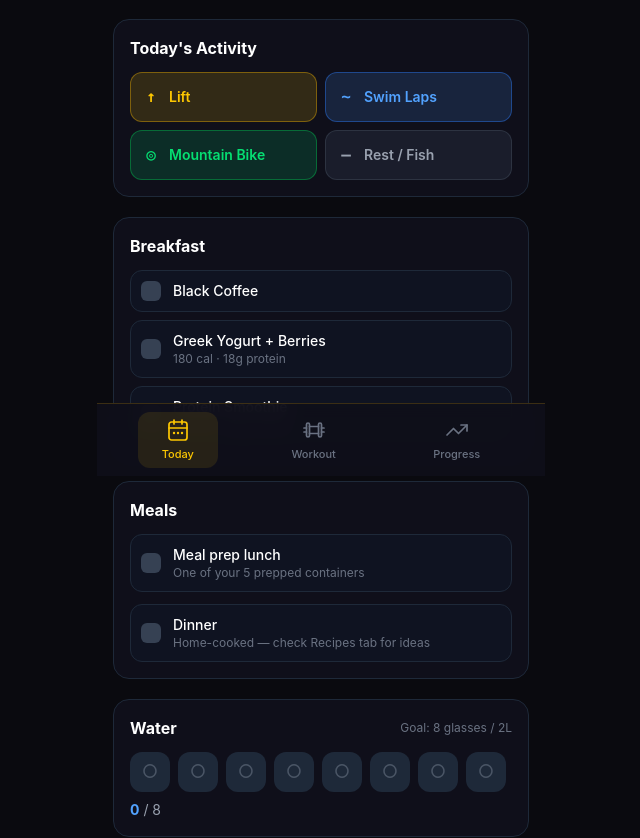
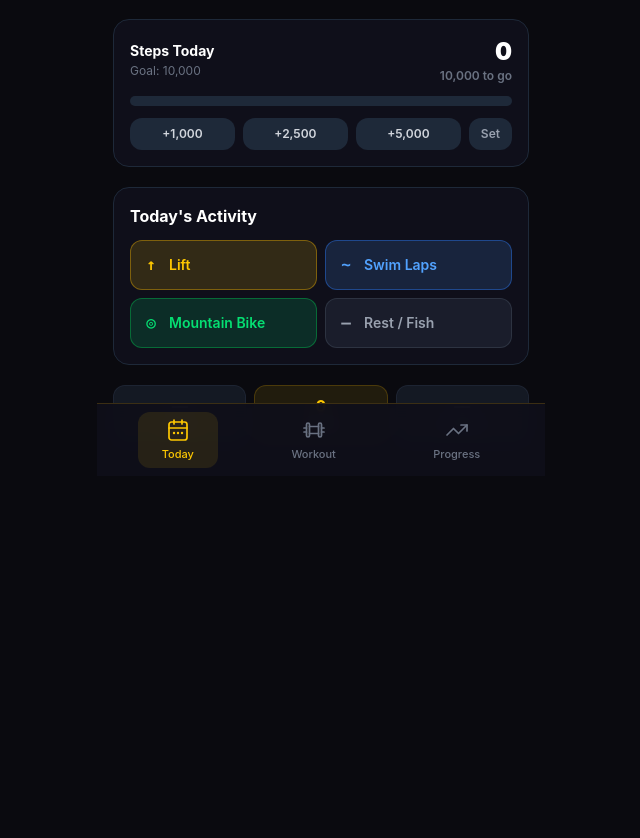
Before and after one commit to Coltasi/bws-shred-app, a Next.js app: page / in a window 1280 px wide. Shown: the part 324-1162 px from the top of the page, without its empty margins (319-959 px from the left). After the commit the page ends 863 px from the top, so only its background shows below. Built offline with nearby package versions, Linux system fonts and the light colour scheme.

Commit message:
feat: auto-save workout on completion, clearer completion state

```diff
--- a/app/components/TodayTab.tsx
+++ b/app/components/TodayTab.tsx
@@ -11,6 +11,7 @@ interface TodayTabProps {
 }
 
 const ROTATION_KEY = "bws-rotation-index";
+const STEP_GOAL = 10000;
 
 function getRotationIndex(): number {
   if (typeof window === "undefined") return 0;
@@ -25,7 +26,7 @@ function advanceRotation() {
 
 const ACTIVITIES: { type: ActivityType; label: string; color: string; icon: string }[] = [
   { type: "lift",  label: "Lift",          color: "yellow", icon: "↑" },
-  { type: "swim",  label: "Swim Laps",    color: "blue",   icon: "~" },
+  { type: "swim",  label: "Swim Laps",     color: "blue",   icon: "~" },
   { type: "bike",  label: "Mountain Bike", color: "green",  icon: "◎" },
   { type: "rest",  label: "Rest / Fish",   color: "gray",   icon: "—" },
 ];
@@ -37,25 +38,20 @@ const COLOR = {
   gray:   { bg: "bg-gray-700/30 border-gray-600/40",     text: "text-gray-400",   active: "bg-gray-500 text-white border-gray-500"    },
 };
 
-const BREAKFAST = [
-  { key: "coffee",   label: "Black Coffee",          cal: 0,   protein: 0  },
-  { key: "yogurt",   label: "Greek Yogurt + Berries", cal: 180, protein: 18 },
-  { key: "smoothie", label: "Protein Smoothie",       cal: 310, protein: 30 },
-];
+const STEP_INCREMENTS = [1000, 2500, 5000];
 
 const isWeekend = () => { const d = new Date().getDay(); return d === 0 || d === 6; };
 
 export default function TodayTab({ onNavigate }: TodayTabProps) {
-  const [activity, setActivity]     = useState<ActivityType>(null);
-  const [checkedMeals, setCheckedMeals] = useState<Record<string, boolean>>({});
-  const [waterCount, setWaterCount] = useState(0);
-  const [workoutDone, setWorkoutDone] = useState(false);
-  const [rotationIdx, setRotationIdx] = useState(0);
+  const [activity, setActivity]               = useState<ActivityType>(null);
+  const [workoutDone, setWorkoutDone]         = useState(false);
+  const [rotationIdx, setRotationIdx]         = useState(0);
   const [selectedWorkoutKey, setSelectedWorkoutKey] = useState<string>("");
-  const [sleepHours, setSleepHours] = useState<number | null>(null);
-  const [lunchDone, setLunchDone]   = useState(false);
-  const [dinnerDone, setDinnerDone] = useState(false);
-  const [swimMeters, setSwimMeters] = useState<number>(0);
+  const [sleepHours, setSleepHours]           = useState<number | null>(null);
+  const [swimMeters, setSwimMeters]           = useState<number>(0);
+  const [steps, setSteps]                     = useState<number>(0);
+  const [stepInput, setStepInput]             = useState<string>("");
+  const [showStepInput, setShowStepInput]     = useState(false);
 
   const dateKey = new Date().toDateString();
 
@@ -66,15 +62,12 @@ export default function TodayTab({ onNavigate }: TodayTabProps) {
     const saved = localStorage.getItem(`bws-today-${dateKey}`);
     if (saved) {
       const p = JSON.parse(saved);
-      setCheckedMeals(p.meals || {});
-      setWaterCount(p.water || 0);
       setWorkoutDone(p.workoutDone || false);
       setActivity(p.activity ?? null);
       setSleepHours(p.sleep ?? null);
-      setLunchDone(p.lunchDone || false);
-      setDinnerDone(p.dinnerDone || false);
       if (p.selectedWorkoutKey) setSelectedWorkoutKey(p.selectedWorkoutKey);
       if (p.swimMeters) setSwimMeters(p.swimMeters);
+      if (p.steps) setSteps(p.steps);
     }
   }, [dateKey]);
 
@@ -84,14 +77,6 @@ export default function TodayTab({ onNavigate }: TodayTabProps) {
   };
 
   const selectActivity = (a: ActivityType) => { setActivity(a); persist({ activity: a }); };
-
-  const toggleMeal = (key: string) => {
-    const updated = { ...checkedMeals, [key]: !checkedMeals[key] };
-    setCheckedMeals(updated);
-    persist({ meals: updated });
-  };
-
-  const setWater = (n: number) => { setWaterCount(n); persist({ water: n }); };
 
   const adjustSleep = (delta: number) => {
     const current = sleepHours ?? 7;
@@ -107,19 +92,31 @@ export default function TodayTab({ onNavigate }: TodayTabProps) {
     persist({ workoutDone: updated });
   };
 
+  const addSteps = (n: number) => {
+    const v = steps + n;
+    setSteps(v);
+    persist({ steps: v });
+  };
+
+  const setStepsManual = () => {
+    const v = parseInt(stepInput.replace(/,/g, ""), 10);
+    if (!isNaN(v) && v >= 0) {
+      setSteps(v);
+      persist({ steps: v });
+    }
+    setStepInput("");
+    setShowStepInput(false);
+  };
+
   const nextWorkoutKey = workoutRotation[rotationIdx];
   const chosenWorkout = workouts[selectedWorkoutKey] || workouts[nextWorkoutKey];
+  const pickWorkout = (key: string) => { setSelectedWorkoutKey(key); persist({ selectedWorkoutKey: key }); };
 
-  const pickWorkout = (key: string) => {
-    setSelectedWorkoutKey(key);
-    persist({ selectedWorkoutKey: key });
-  };
-
-  const breakfastDone = BREAKFAST.filter(b => checkedMeals[b.key]).length;
   const activityDone = workoutDone || activity === "swim" || activity === "bike";
-  const totalChecks = BREAKFAST.length + 1 + 1 + (activityDone ? 0 : 1) + (waterCount >= 8 ? 0 : 1);
-  const doneChecks  = breakfastDone + (lunchDone ? 1 : 0) + (dinnerDone ? 1 : 0) + (activityDone ? 1 : 0) + Math.min(waterCount, 8) / 8;
-  const progress = Math.round((doneChecks / (BREAKFAST.length + 2 + 1 + 1)) * 100);
+  const stepPct = Math.min((steps / STEP_GOAL) * 100, 100);
+  const progress = Math.round(
+    ((activityDone ? 1 : 0) + (sleepHours && sleepHours >= 7 ? 1 : 0) + (steps >= STEP_GOAL ? 1 : 0)) / 3 * 100
+  );
 
   const hour = new Date().getHours();
   const greeting = hour < 12 ? "Good morning" : hour < 17 ? "Good afternoon" : "Good evening";
@@ -140,21 +137,21 @@ export default function TodayTab({ onNavigate }: TodayTabProps) {
         <div className="mt-3">
           <div className="flex justify-between text-xs text-gray-400 mb-1">
             <span>Daily Progress</span>
-            <span className="text-yellow-400 font-bold">{Math.min(progress, 100)}%</span>
+            <span className="text-yellow-400 font-bold">{progress}%</span>
           </div>
           <div className="h-2 bg-gray-800 rounded-full overflow-hidden">
             <div className="h-full bg-gradient-to-r from-yellow-400 to-orange-400 rounded-full transition-all duration-500"
-              style={{ width: `${Math.min(progress, 100)}%` }} />
+              style={{ width: `${progress}%` }} />
           </div>
         </div>
       </div>
 
-      {/* Sleep Tracker */}
+      {/* Sleep */}
       <div className="bg-[#0f0f1a] border border-gray-800 rounded-2xl p-4">
         <div className="flex items-center justify-between">
           <div>
             <h3 className="font-bold text-white text-sm">Sleep Last Night</h3>
-            <p className="text-xs text-gray-500 mt-0.5">Garmin logged</p>
+            <p className="text-xs text-gray-500 mt-0.5">Log from Garmin</p>
           </div>
           <div className="flex items-center gap-3">
             <button onClick={() => adjustSleep(-0.5)}
@@ -176,6 +173,74 @@ export default function TodayTab({ onNavigate }: TodayTabProps) {
             <p className={`text-xs mt-1 ${sleepHours >= 7.5 ? "text-green-400" : sleepHours >= 6 ? "text-yellow-400" : "text-red-400"}`}>
               {sleepHours >= 7.5 ? "Well rested — great for muscle recovery" : sleepHours >= 6 ? "Decent — aim for 7.5h+" : "Low — prioritise sleep tonight"}
             </p>
+          </div>
+        )}
+      </div>
+
+      {/* Steps */}
+      <div className="bg-[#0f0f1a] border border-gray-800 rounded-2xl p-4">
+        <div className="flex items-center justify-between mb-3">
+          <div>
+            <h3 className="font-bold text-white text-sm">Steps Today</h3>
+            <p className="text-xs text-gray-500 mt-0.5">Goal: {STEP_GOAL.toLocaleString()}</p>
+          </div>
+          <div className="text-right">
+            <p className="text-2xl font-black text-white">{steps.toLocaleString()}</p>
+            <p className={`text-xs font-semibold ${steps >= STEP_GOAL ? "text-green-400" : "text-gray-500"}`}>
+              {steps >= STEP_GOAL ? "Goal reached! 🎉" : `${(STEP_GOAL - steps).toLocaleString()} to go`}
+            </p>
+          </div>
+        </div>
+
+        {/* Progress bar */}
+        <div className="h-2.5 bg-gray-800 rounded-full overflow-hidden mb-3">
+          <div
+            className={`h-full rounded-full transition-all duration-500 ${steps >= STEP_GOAL ? "bg-green-400" : "bg-yellow-400"}`}
+            style={{ width: `${stepPct}%` }}
+          />
+        </div>
+
+        {/* Quick add buttons */}
+        <div className="flex gap-2 items-center">
+          {STEP_INCREMENTS.map(n => (
+            <button key={n}
+              onClick={() => addSteps(n)}
+              className="flex-1 py-2 rounded-xl bg-gray-800 text-gray-300 text-xs font-semibold hover:bg-gray-700 transition-all">
+              +{n.toLocaleString()}
+            </button>
+          ))}
+          <button
+            onClick={() => setShowStepInput(!showStepInput)}
+            className="py-2 px-3 rounded-xl bg-gray-800 text-gray-400 text-xs font-semibold hover:bg-gray-700"
+          >
+            Set
+          </button>
+          {steps > 0 && (
+            <button
+              onClick={() => { setSteps(0); persist({ steps: 0 }); }}
+              className="py-2 px-3 rounded-xl bg-gray-900 text-gray-600 text-xs hover:text-gray-400"
+            >
+              ↺
+            </button>
+          )}
+        </div>
+
+        {/* Manual entry */}
+        {showStepInput && (
+          <div className="flex gap-2 mt-2">
+            <input
+              type="number"
+              inputMode="numeric"
+              placeholder="Enter exact steps"
+              value={stepInput}
+              onChange={e => setStepInput(e.target.value)}
+              onKeyDown={e => e.key === "Enter" && setStepsManual()}
+              className="flex-1 bg-gray-900 border border-gray-700 rounded-xl px-3 py-2 text-sm text-white placeholder-gray-600 outline-none focus:border-yellow-500/50"
+            />
+            <button onClick={setStepsManual}
+              className="px-4 py-2 bg-yellow-400 text-black text-sm font-bold rounded-xl hover:bg-yellow-300">
+              Set
+            </button>
           </div>
         )}
       </div>
@@ -203,7 +268,6 @@ export default function TodayTab({ onNavigate }: TodayTabProps) {
       {/* Lift Panel */}
       {activity === "lift" && (
         <div className="bg-[#0f0f1a] border border-gray-800 rounded-2xl p-4 space-y-4">
-          {/* Workout picker */}
           <div>
             <p className="text-xs text-gray-500 uppercase tracking-wider mb-2">Which workout today?</p>
             <div className="flex gap-2 overflow-x-auto pb-1">
@@ -212,17 +276,14 @@ export default function TodayTab({ onNavigate }: TodayTabProps) {
                 const isSelected = selectedWorkoutKey === key;
                 const isSuggested = key === nextWorkoutKey;
                 return (
-                  <button
-                    key={key}
-                    onClick={() => pickWorkout(key)}
+                  <button key={key} onClick={() => pickWorkout(key)}
                     className={`flex-shrink-0 flex flex-col items-center px-3 py-2 rounded-xl border text-xs font-semibold transition-all min-w-[60px] ${
                       isSelected
                         ? "bg-yellow-400 text-black border-yellow-400"
                         : isSuggested
                         ? "bg-yellow-400/10 text-yellow-300 border-yellow-500/30"
                         : "bg-gray-900 text-gray-400 border-gray-700 hover:border-gray-500"
-                    }`}
-                  >
+                    }`}>
                     <span className="text-base">{w.emoji}</span>
                     <span className="mt-0.5 uppercase tracking-tight">{key}</span>
                     {isSuggested && !isSelected && (
@@ -234,7 +295,6 @@ export default function TodayTab({ onNavigate }: TodayTabProps) {
             </div>
           </div>
 
-          {/* Chosen workout preview */}
           <div>
             <div className="flex items-center justify-between mb-2">
               <h3 className="font-bold text-white">{chosenWorkout.emoji} {chosenWorkout.name}</h3>
@@ -263,12 +323,11 @@ export default function TodayTab({ onNavigate }: TodayTabProps) {
                 ? "bg-green-500/20 text-green-400 border border-green-500/30"
                 : "bg-yellow-400 text-black hover:bg-yellow-300"
             }`}>
-            {workoutDone ? `Done! Next suggested: ${workoutRotation[(rotationIdx) % workoutRotation.length]}` : "Mark Workout Complete"}
+            {workoutDone ? `Done! Next: ${workoutRotation[rotationIdx % workoutRotation.length]}` : "Mark Workout Complete"}
           </button>
         </div>
       )}
 
-      {/* Active Recovery */}
       {activity === "swim" && (
         <div className="bg-blue-500/10 border border-blue-500/30 rounded-2xl p-4 space-y-4">
           <h3 className="font-bold text-white">Swim Session</h3>
@@ -300,101 +359,29 @@ export default function TodayTab({ onNavigate }: TodayTabProps) {
                 className="text-xs text-gray-600 hover:text-gray-400">Reset</button>
             )}
           </div>
-          <p className="text-xs text-gray-400">Great full-body cardio with zero joint impact.</p>
         </div>
       )}
+
       {activity === "bike" && <ActiveCard title="Mountain Bike" color="green"
-        tip="Any length counts. The elevation changes and resistance burn serious calories — enjoy it." />}
+        tip="Any length counts. The elevation and resistance burn serious calories — enjoy it." />}
       {activity === "rest" && <ActiveCard title="Rest Day" color="gray"
         tip="Recovery is when muscle growth actually happens. Fish, relax, come back fresh." />}
 
-      {/* Weekend Alcohol Note */}
+      {/* Weekend note */}
       {isWeekend() && (
         <div className="bg-purple-500/10 border border-purple-500/20 rounded-2xl p-3">
-          <p className="text-xs text-purple-300 font-semibold">Weekend — Vermouth</p>
-          <p className="text-xs text-gray-400 mt-0.5">1–2 glasses is fine. Try Yzaguirre or Zarzaparilla. Enjoy it without guilt — consistency over perfection.</p>
+          <p className="text-xs text-purple-300 font-semibold">Weekend — Enjoy it</p>
+          <p className="text-xs text-gray-400 mt-0.5">Consistency over perfection. One off day doesn&apos;t undo your progress.</p>
         </div>
       )}
 
-      {/* Breakfast */}
-      <div className="bg-[#0f0f1a] border border-gray-800 rounded-2xl p-4">
-        <h3 className="font-bold text-white mb-3">Breakfast</h3>
-        <div className="space-y-2">
-          {BREAKFAST.map(b => (
-            <button key={b.key} onClick={() => toggleMeal(b.key)}
-              className={`w-full flex items-center gap-3 p-2.5 rounded-xl transition-all text-left ${
-                checkedMeals[b.key] ? "bg-green-500/10 border border-green-500/20" : "bg-gray-900/50 border border-gray-800"
-              }`}>
-              <span className={`w-5 h-5 rounded-md flex-shrink-0 flex items-center justify-center text-xs ${
-                checkedMeals[b.key] ? "bg-green-500 text-white" : "bg-gray-700 text-gray-500"
-              }`}>{checkedMeals[b.key] ? "✓" : ""}</span>
-              <div className="flex-1">
-                <p className={`text-sm font-medium ${checkedMeals[b.key] ? "line-through text-gray-500" : "text-white"}`}>{b.label}</p>
-                {b.cal > 0 && <p className="text-xs text-gray-500">{b.cal} cal · {b.protein}g protein</p>}
-              </div>
-            </button>
-          ))}
-        </div>
+      {/* Quick Stats */}
+      <div className="grid grid-cols-3 gap-2">
+        <StatCard label="Sleep" value={sleepHours !== null ? `${sleepHours}h` : "—"} color={sleepHours && sleepHours >= 7 ? "green" : "gray"} />
+        <StatCard label="Steps" value={steps >= 1000 ? `${(steps / 1000).toFixed(1)}k` : `${steps}`} color={steps >= STEP_GOAL ? "green" : "yellow"} />
+        <StatCard label="Active" value={activityDone ? "Done" : "—"} color={activityDone ? "green" : "gray"} />
       </div>
 
-      {/* Lunch + Dinner */}
-      <div className="bg-[#0f0f1a] border border-gray-800 rounded-2xl p-4 space-y-3">
-        <h3 className="font-bold text-white">Meals</h3>
-        <button onClick={() => { setLunchDone(!lunchDone); persist({ lunchDone: !lunchDone }); }}
-          className={`w-full flex items-center gap-3 p-2.5 rounded-xl transition-all text-left ${
-            lunchDone ? "bg-green-500/10 border border-green-500/20" : "bg-gray-900/50 border border-gray-800"
-          }`}>
-          <span className={`w-5 h-5 rounded-md flex-shrink-0 flex items-center justify-center text-xs ${
-            lunchDone ? "bg-green-500 text-white" : "bg-gray-700 text-gray-500"
-          }`}>{lunchDone ? "✓" : ""}</span>
-          <div className="flex-1">
-            <p className={`text-sm font-medium ${lunchDone ? "line-through text-gray-500" : "text-white"}`}>Meal prep lunch</p>
-            <p className="text-xs text-gray-500">One of your 5 prepped containers</p>
-          </div>
-        </button>
-        <button onClick={() => { setDinnerDone(!dinnerDone); persist({ dinnerDone: !dinnerDone }); }}
-          className={`w-full flex items-center gap-3 p-2.5 rounded-xl transition-all text-left ${
-            dinnerDone ? "bg-green-500/10 border border-green-500/20" : "bg-gray-900/50 border border-gray-800"
-          }`}>
-          <span className={`w-5 h-5 rounded-md flex-shrink-0 flex items-center justify-center text-xs ${
-            dinnerDone ? "bg-green-500 text-white" : "bg-gray-700 text-gray-500"
-          }`}>{dinnerDone ? "✓" : ""}</span>
-          <div className="flex-1">
-            <p className={`text-sm font-medium ${dinnerDone ? "line-through text-gray-500" : "text-white"}`}>Dinner</p>
-            <p className="text-xs text-gray-500">Home-cooked — check Recipes tab for ideas</p>
-          </div>
-        </button>
-      </div>
-
-      {/* Water */}
-      <div className="bg-[#0f0f1a] border border-gray-800 rounded-2xl p-4">
-        <div className="flex items-center justify-between mb-3">
-          <h3 className="font-bold text-white">Water</h3>
-          <span className="text-xs text-gray-500">Goal: 8 glasses / 2L</span>
-        </div>
-        <div className="flex flex-wrap gap-2 mb-2">
-          {Array.from({ length: 8 }).map((_, i) => (
-            <button key={i} onClick={() => setWater(i < waterCount ? i : i + 1)}
-              className={`w-10 h-10 rounded-xl text-lg transition-all ${
-                i < waterCount ? "bg-blue-500/30 text-blue-300" : "bg-gray-800 text-gray-600"
-              }`}>
-              {i < waterCount ? "◉" : "○"}
-            </button>
-          ))}
-        </div>
-        <p className="text-sm text-gray-400">
-          <span className="text-blue-400 font-bold">{waterCount}</span> / 8
-          {waterCount >= 8 && <span className="text-green-400 ml-2">Goal reached</span>}
-        </p>
-      </div>
-
-      {/* Quick Stats */}
-      <div className="grid grid-cols-4 gap-2">
-        <StatCard label="Sleep" value={sleepHours !== null ? `${sleepHours}h` : "—"} color={sleepHours && sleepHours >= 7 ? "green" : "gray"} />
-        <StatCard label="Active" value={activityDone ? "Yes" : "—"} color="yellow" />
-        <StatCard label="Water" value={`${waterCount}/8`} color="blue" />
-        <StatCard label="Meals" value={`${breakfastDone + (lunchDone ? 1 : 0) + (dinnerDone ? 1 : 0)}/${BREAKFAST.length + 2}`} color="purple" />
-      </div>
     </div>
   );
 }
```
Also changed, not shown: app/components/WorkoutTab.tsx (+14 -6 lines).
